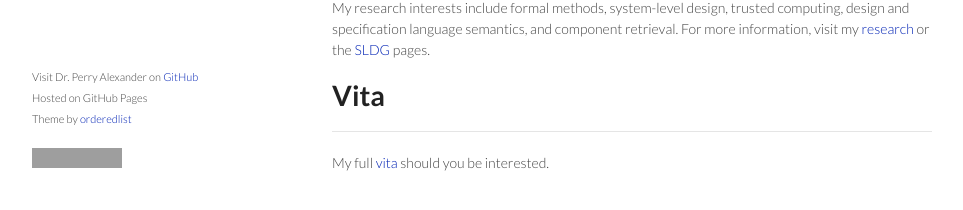
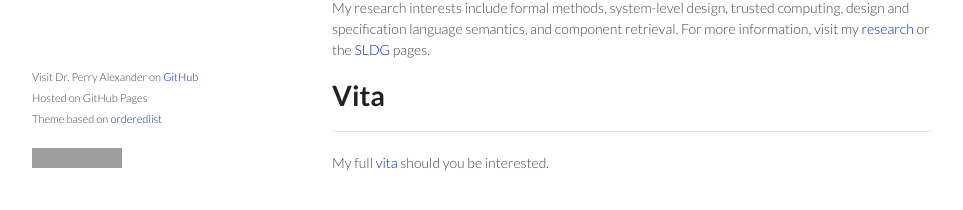
Before and after one commit to palexand/palexand.github.io, a Jekyll site: the page built from index.md, in a window 1280 px wide and 1145 px high. Shown: the part 902-1112 px from the top of the window, without its empty margins (158-1121 px from the left). Built offline with Jekyll 4.4.1, drawn with Linux system fonts in a browser that asks for light colours; grey boxes are pictures that could not be loaded.

```diff
--- a/_includes/footer.html
+++ b/_includes/footer.html
@@ -1,3 +1,3 @@
 <p><small>Visit {{ site.title }} on <a href="{{ site.github }}">GitHub</a></small></br>
-<small>Hosted on GitHub Pages </br> Theme by <a href="https://github.com/orderedlist">orderedlist</a></small></p>
+<small>Hosted on GitHub Pages </br> Theme based on <a href="https://github.com/orderedlist">orderedlist</a></small></p>
 <p><small>{% include cc-small.html %}</small></p>
```
